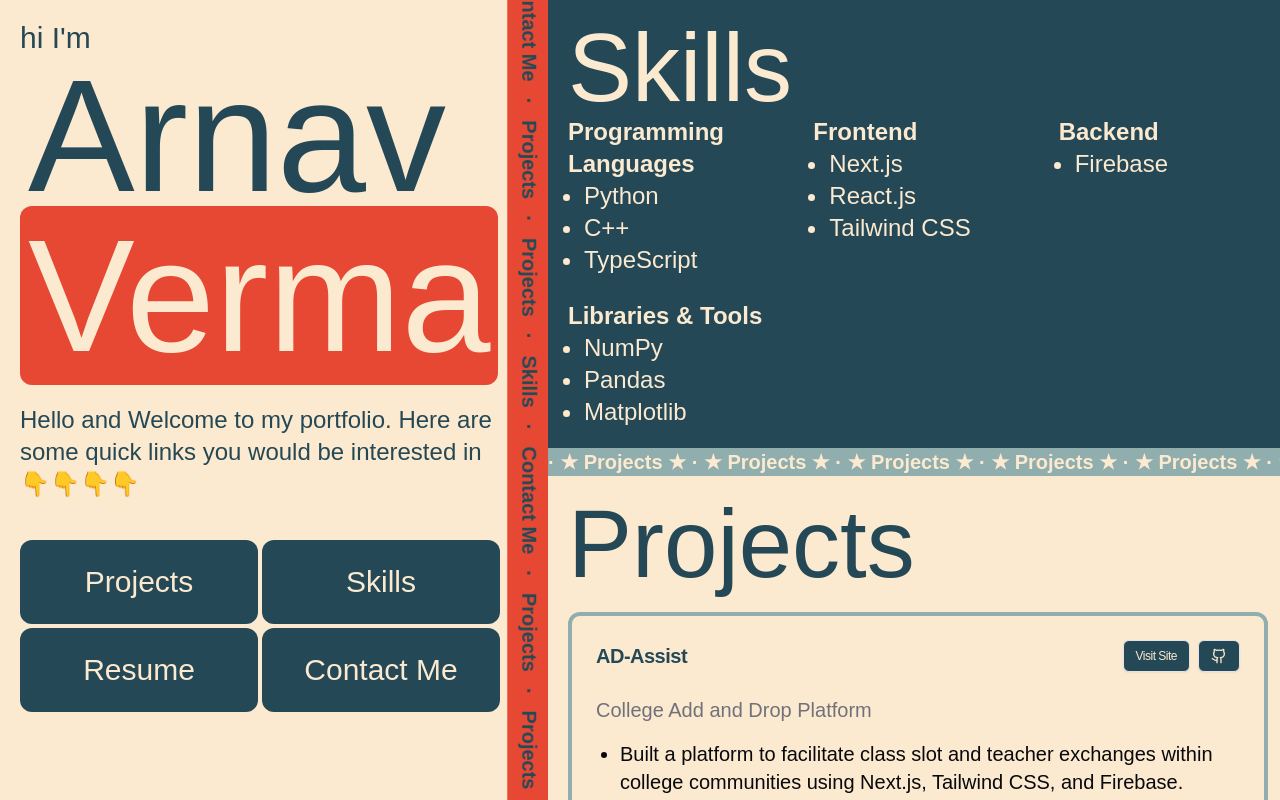
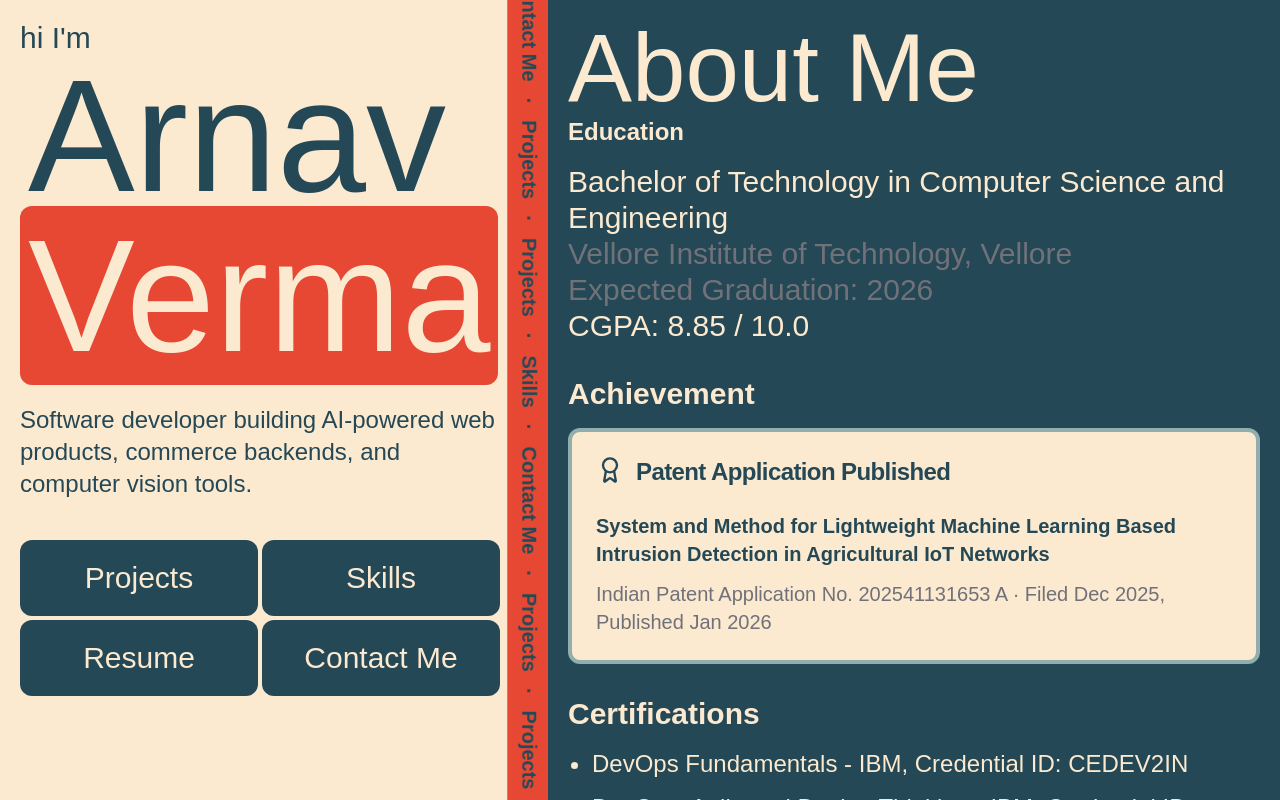
Before and after one commit to Arnav17v/Thecoolportfoliowebsite, a Next.js app: page / in a window 1280 px wide. Built offline with nearby package versions, Linux system fonts and the light colour scheme.

Commit message:
Update portfolio from resume

```diff
--- a/src/app/layout.tsx
+++ b/src/app/layout.tsx
@@ -13,9 +13,9 @@
 });
 
 export const metadata: Metadata = {
-  title: "The Cool Portfolio Website",
+  title: "Arnav Verma | Software Developer",
   description:
-    "Showcasing amazing projects and skills. Built with passion and creativity.",
+    "Portfolio of Arnav Verma, a software developer building AI-powered web products, commerce backends, and computer vision tools.",
 };
 
 export default function RootLayout({
--- a/src/app/page.tsx
+++ b/src/app/page.tsx
@@ -1,87 +1,156 @@
 import { Card, CardContent, CardHeader, CardTitle } from "@/components/ui/card";
 import { Button } from "@/components/ui/button";
 import Link from "next/link";
-import { Github, Linkedin, Mail, Phone } from "lucide-react";
+import {
+  Award,
+  BriefcaseBusiness,
+  CalendarDays,
+  Code2,
+  ExternalLink,
+  Github,
+  Linkedin,
+  Mail,
+  Phone,
+} from "lucide-react";
 
 export default function Home() {
-  const experience = {
-    title: "Frontend Developer (Freelance)",
-    company: "VR Food Products",
-    link: "https://vrfoodproducts.com",
-    repo: "https://github.com/pcell62/vrfoodproducts",
+  const experience = [
+    {
+      title: "Fullstack Developer (Freelance)",
+      company: "DexiChat",
+      period: "Jan 2026",
+      location: "Remote",
+      summary:
+        "Built Shopify commerce infrastructure for a multi-tenant SaaS backend and improved AI-assisted shopping flows.",
+      highlights: ["31 GraphQL ops", "11 Shopify tools", "Hybrid search"],
       description: [
-      "Developed a fully responsive e-commerce website with React.js, Next.js, Tailwind CSS, and TypeScript, improving user engagement by 40%.",
-      "Designed catalog, landing, about us, and product pages to showcase 50+ products with detailed descriptions.",
-      "Deployed on Hostinger, achieving 99.9% uptime and reducing load times by 30%.",
-      "Enhanced performance to score 90 on Google Lighthouse for desktop.",
-    ],
-  };
-  const projects = [
-    {
-      title: "AD-Assist",
-      subtitle: "College Add and Drop Platform",
-      link: "https://ad-eta-vert.vercel.app",
-      repo: "https://github.com/Arnav17v/ad",
-      description: [
-        "Built a platform to facilitate class slot and teacher exchanges within college communities using Next.js, Tailwind CSS, and Firebase.",
-        "Designed and implemented features including request posting, contact sharing, and full CRUD functionality.",
-        "Integrated Firebase Authentication for secure user login and access.",
-        "Deployed on Vercel, ensuring seamless performance and high availability.",
+        "Built and maintained 31 GraphQL operations across Shopify Admin and Storefront APIs for products, variants, customers, carts, checkout, and orders on a Node.js/Express multi-tenant SaaS backend.",
+        "Improved LLM commerce flows with 11 Shopify tool definitions across search, cart, order preparation, order confirmation, and availability workflows.",
+        "Enhanced product search with hybrid retrieval using Storefront predictive search and semantic vector fallback with pgvector.",
       ],
     },
+    {
+      title: "Fullstack Developer (Internship)",
+      company: "DexoDash",
+      period: "May 2025 - July 2025",
+      location: "Remote",
+      summary:
+        "Developed a large-scale admin and storefront platform with AI content tools, PostgreSQL data modeling, and multilingual support.",
+      highlights: ["55+ APIs", "23+ DB models", "46+ AI admin components"],
+      description: [
+        "Built a scalable Next.js 15 app with 55+ API endpoints and 23+ PostgreSQL models, including cart and checkout flows.",
+        "Integrated Google Gemini for AI-powered content generation across 46+ admin components with live rich text editor functionality.",
+        "Implemented i18n with English/Hebrew support, RTL layout, currency conversion, and RBAC with fine-grained permissions.",
+      ],
+    },
+  ];
+
+  const projects = [
     {
       title: "StudyLens",
       subtitle: "AI Study Monitor",
       link: "https://lockedin-eight.vercel.app/",
       repo: "https://github.com/Arnav17v/studylens-model-app",
-      description: [
-        "Built a desktop application for analyzing student focus via real-time local webcam processing using Python, OpenCV, dlib, and DeepFace.",
-        "Integrated drowsiness detection (Eye Aspect Ratio using dlib) and facial emotion analysis (DeepFace) for comprehensive attention monitoring.",
-        "Designed a Tkinter-based GUI displaying real-time focus time, wasted time, drowsy intervals, and attention scores.",
-        "Implemented optional session statistics upload to a secure FastAPI backend while maintaining core processing locally for privacy.",
-        "Packaged the application into distributable executables for macOS using PyInstaller for easy deployment.",
+      pitch: "Privacy-first desktop app that monitors student focus locally through real-time webcam analysis.",
+      tech: ["Python", "OpenCV", "dlib", "DeepFace", "FastAPI"],
+      impact: [
+        {
+          label: "Built",
+          text: "Real-time webcam focus tracking with a Tkinter dashboard.",
+        },
+        {
+          label: "Integrated",
+          text: "Drowsiness detection and facial emotion analysis for attention scoring.",
+        },
+        {
+          label: "Shipped",
+          text: "macOS executables with optional secure backend session uploads.",
+        },
       ],
     },
     {
-      title: "Sumo Snack",
-      subtitle: "Japanese Cuisine Restaurant Platform",
-      link: "https://sumo-snack.vercel.app",
-      repo: "https://github.com/Arnav17v/sumo-snack",
-      description: [
-        "Developed a Japanese cuisine restaurant platform showcasing 20+ menu items with a minimalist, elegant design using Next.js and Tailwind CSS.",
-        "Created a main landing page, menu page, and order online page, improving user engagement by 30% through intuitive navigation.",
-        "Implemented features like menu sorting options, search functionality, and a cart system for seamless checkout, reducing user task time by 25%.",
+      title: "Real-Time Drowsiness Detection System",
+      subtitle: "Collaborative Computer Vision Monitoring System",
+      repo: "https://github.com/Arnav17v",
+      pitch: "Production-ready monitoring platform for multi-device drowsiness detection and live operator visibility.",
+      tech: ["Docker", "AWS EC2", "Flask", "Socket.IO", "Python"],
+      impact: [
+        {
+          label: "Containerized",
+          text: "Multi-stage Docker builds with health checks and persistent model storage.",
+        },
+        {
+          label: "Automated",
+          text: "AWS EC2 deployment with Bash scripts, systemd restart, and UFW rules.",
+        },
+        {
+          label: "Architected",
+          text: "Central Flask dashboard with real-time streaming and REST APIs.",
+        },
       ],
     },
   ];
+
+  const skillGroups = [
+    {
+      title: "Languages",
+      skills: ["Python", "C++", "Java"],
+    },
+    {
+      title: "Frontend",
+      skills: ["React.js", "Next.js", "HTML5", "CSS3", "Tailwind CSS"],
+    },
+    {
+      title: "Backend",
+      skills: ["Node.js", "Express.js", "Flask", "FastAPI"],
+    },
+    {
+      title: "Databases",
+      skills: ["MySQL", "PostgreSQL", "pgvector"],
+    },
+    {
+      title: "Libraries",
+      skills: ["NumPy", "Pandas", "Matplotlib", "OpenCV"],
+    },
+    {
+      title: "Tools & Platforms",
+      skills: ["Git", "GitHub", "Docker", "Vercel", "AWS", "GraphQL"],
+    },
+  ];
+
+  const certifications = [
+    "DevOps Fundamentals - IBM, Credential ID: CEDEV2IN",
+    "DevOps, Agile and Design Thinking - IBM, Credential ID: CEDEA1IN",
+  ];
+
   return (
     <div className="md:h-screen md:flex md:items-center md:justify-center">
       <div className="overflow-hidden relative sm:flex-grow-0 sm:w-fit sm:h-lvh">
         <div className="p-5 md:pr-[3rem]">
           <div className="pb-4">
             <div className="text-3xl">hi I'm</div>
-            <div className="text-8xl max-w-fit md:text-[10rem]">
+            <div className="text-7xl max-w-fit sm:text-8xl md:text-[10rem]">
               <span className="px-2">Arnav</span> <br />{" "}
               <span className="bg-col2 text-col5 px-2 rounded-xl">Verma</span>
             </div>
           </div>
           <div className="text-2xl mt-3 max-w-[30rem]">
-            Hello and Welcome to my portfolio. Here are some quick links you
-            would be interested in 👇👇👇👇
+            Software developer building AI-powered web products, commerce
+            backends, and computer vision tools.
           </div>
           <div className="grid grid-cols-2 text-col5 gap-1 mt-10">
-            <div className="py-6 flex justify-center items-center text-3xl bg-col1 rounded-xl">
+            <div className="py-5 px-3 flex justify-center items-center text-2xl sm:text-3xl bg-col1 rounded-xl">
               <a href="#projects">Projects</a>
             </div>
-            <div className="py-6 flex justify-center items-center text-3xl bg-col1 rounded-xl">
+            <div className="py-5 px-3 flex justify-center items-center text-2xl sm:text-3xl bg-col1 rounded-xl">
               <a href="#skills">Skills</a>
             </div>
-            <a href="https://drive.google.com/file/d/1X6ceUm1taQT-3Lrk6bby9r9UneOwTlxp/view?usp=sharing">
-              <div className="py-6 flex justify-center items-center text-3xl bg-col1 rounded-xl">
+            <a href="/resume.pdf" target="_blank">
+              <div className="py-5 px-3 flex justify-center items-center text-2xl sm:text-3xl bg-col1 rounded-xl">
                 Resume
               </div>
             </a>
-            <div className="py-6 flex justify-center items-center text-3xl bg-col1 rounded-xl">
+            <div className="py-5 px-3 flex justify-center items-center text-2xl sm:text-3xl bg-col1 rounded-xl">
               <a href="#contact">Contact Me</a>
             </div>
           </div>
@@ -128,68 +197,127 @@
       <div className="overflow-y-scroll md:w-1/2 ml-0 flex-grow h-lvh ">
         <div
           className="md:text-8xl text-6xl pl-5 bg-col1 text-col5 py-5"
-          id="skills"
+          id="aboutme"
         >
-          Skills
-          <div className="grid grid-cols-2 text-2xl sm:grid-cols-3 gap-6">
-            {/* Programming Languages */}
+          About Me
+          <section className="text-3xl">
+            <h2 className="text-2xl font-semibold mb-4">Education</h2>
             <div>
-              <h3 className="font-semibold">Programming Languages</h3>
-              <ul className="list-disc pl-4">
-                <li>Python</li>
-                <li>C++</li>
-                <li>TypeScript</li>
+              Bachelor of Technology in Computer Science and Engineering
+            </div>
+            <p className="text-muted-foreground">
+              Vellore Institute of Technology, Vellore
+            </p>
+            <p className="text-muted-foreground">Expected Graduation: 2026</p>
+            <p className="font-medium">CGPA: 8.85 / 10.0</p>
+          </section>
+          <section className="mt-8 text-2xl pr-5">
+            <h2 className="text-3xl font-semibold mb-4">Achievement</h2>
+            <Card className="bg-col5 text-col1 border-4 border-col4 shadow-none">
+              <CardHeader>
+                <CardTitle className="flex items-start gap-3 text-2xl">
+                  <Award className="h-7 w-7 shrink-0" />
+                  Patent Application Published
+                </CardTitle>
+              </CardHeader>
+              <CardContent className="text-xl">
+                <p className="font-semibold">
+                  System and Method for Lightweight Machine Learning Based
+                  Intrusion Detection in Agricultural IoT Networks
+                </p>
+                <p className="mt-3 text-muted-foreground">
+                  Indian Patent Application No. 202541131653 A · Filed Dec 2025,
+                  Published Jan 2026
+                </p>
+              </CardContent>
+            </Card>
+          </section>
+          <section className="mt-8 text-2xl pr-5">
+            <h2 className="text-3xl font-semibold mb-4">Certifications</h2>
+            <ul className="list-disc pl-6 space-y-3">
+              {certifications.map((certification) => (
+                <li key={certification}>{certification}</li>
+              ))}
             </ul>
-            </div>
-
-            {/* Frontend */}
-            <div>
-              <h3 className="font-semibold">Frontend</h3>
-              <ul className="list-disc pl-4">
-                <li>Next.js</li>
-                <li>React.js</li>
-                <li>Tailwind CSS</li>
-              </ul>
-            </div>
-
-            {/* Backend */}
-            <div>
-              <h3 className="font-semibold">Backend</h3>
-              <ul className="list-disc pl-4">
-                <li>Firebase</li>
-              </ul>
-            </div>
-
-            {/* Libraries & Tools */}
-            <div>
-              <h3 className="font-semibold">Libraries & Tools</h3>
-              <ul className="list-disc pl-4">
-                <li>NumPy</li>
-                <li>Pandas</li>
-                <li>Matplotlib</li>
-              </ul>
-            </div>
-          </div>
+          </section>
         </div>
         <div className="bg-col4 text-col5 text-xl font-bold w-full whitespace-nowrap overflow-hidden">
           · ★ Projects ★ · ★ Projects ★ · ★ Projects ★ · ★ Projects ★ · ★
           Projects ★ · ★ Projects ★ · ★ Projects ★ · ★ Projects ★ · ★ Projects ★
           · ★ Projects ★ · ★ Projects ★ ·
         </div>
-        <div className="md:text-8xl text-6xl ml-5 my-5" id="projects">
+        <div className="md:text-8xl text-6xl ml-5 my-5">
+          Work Experience
+          <section className="relative mt-5 grid gap-6 pr-3 text-xl before:absolute before:left-4 before:top-4 before:hidden before:h-[calc(100%-2rem)] before:w-1 before:bg-col4 md:before:block">
+            {experience.map((role) => (
+              <Card
+                className="relative bg-col5 border-4 border-col4 shadow-none transition-all duration-500 hover:-translate-y-1 hover:bg-col4 hover:text-col5 md:ml-12"
+                key={role.company}
+              >
+                <div className="absolute left-[-3.25rem] top-8 hidden h-8 w-8 items-center justify-center rounded-full border-4 border-col4 bg-col2 text-col5 md:flex">
+                  <BriefcaseBusiness className="h-4 w-4" />
+                </div>
+                <CardHeader>
+                  <CardTitle>
+                    <span className="flex flex-col gap-3 text-col1">
+                      <span className="text-3xl leading-none md:text-4xl">
+                        {role.company}
+                      </span>
+                      <span className="flex flex-col gap-2 text-lg font-semibold sm:flex-row sm:items-center sm:justify-between">
+                        <span>{role.title}</span>
+                        <span className="inline-flex w-fit items-center gap-2 rounded-md bg-col1 px-3 py-1 text-sm text-col5">
+                          <CalendarDays className="h-4 w-4" />
+                          {role.period}
+                        </span>
+                      </span>
+                    </span>
+                  </CardTitle>
+                </CardHeader>
+                <CardContent className="space-y-5">
+                  <p className="max-w-3xl text-lg leading-relaxed text-muted-foreground">
+                    {role.summary}
+                  </p>
+                  <div className="flex flex-wrap gap-2">
+                    {role.highlights.map((highlight) => (
+                      <span
+                        className="rounded-md border-2 border-col4 bg-col1 px-3 py-1 text-sm font-bold text-col5"
+                        key={highlight}
+                      >
+                        {highlight}
+                      </span>
+                    ))}
+                    <span className="rounded-md border-2 border-col4 px-3 py-1 text-sm font-bold">
+                      {role.location}
+                    </span>
+                  </div>
+                </CardContent>
+              </Card>
+            ))}
+          </section>
+          <div className="text-5xl font-bold pt-8" id="projects">
             Projects
+          </div>
           <section className="mt-5 text-xl">
             <div className="grid gap-6">
               {projects.map((project) => (
                 <Card
-                  className="bg-col5 hover:bg-col4 hover:text-col5 transition-all duration-500 border-4 mr-3 border-col4 shadow-none"
+                  className="group overflow-hidden bg-col5 transition-all duration-500 hover:-translate-y-1 hover:bg-col4 hover:text-col5 border-4 mr-3 border-col4 shadow-none"
                   key={project.title}
                 >
-                  <CardHeader>
+                  <CardHeader className="pb-3">
                     <CardTitle>
-                      <span className="flex  text-col1 items-center justify-between">
+                      <span className="flex flex-col gap-4 text-col1 sm:flex-row sm:items-start sm:justify-between">
+                        <span>
+                          <span className="flex items-center gap-3 text-3xl md:text-4xl">
+                            <Code2 className="h-8 w-8 shrink-0" />
                             {project.title}
-                        <div className="flex gap-2">
+                          </span>
+                          <span className="mt-2 block text-lg font-semibold text-muted-foreground">
+                            {project.subtitle}
+                          </span>
+                        </span>
+                        <div className="flex shrink-0 gap-2">
+                          {"link" in project && project.link ? (
                             <Button
                               className="bg-col1 text-col5"
                               variant="outline"
@@ -197,9 +325,10 @@
                               asChild
                             >
                               <Link href={project.link} target="_blank">
-                              Visit Site
+                                <ExternalLink className="h-4 w-4" />
                               </Link>
                             </Button>
+                          ) : null}
                           <Button
                             className="bg-col1 text-col5"
                             variant="outline"
@@ -214,89 +343,61 @@
                       </span>
                     </CardTitle>
                   </CardHeader>
-                  <CardContent>
-                    <p className="text-muted-foreground mb-4">
-                      {project.subtitle}
+                  <CardContent className="space-y-5">
+                    <p className="max-w-3xl text-lg leading-relaxed text-muted-foreground">
+                      {project.pitch}
                     </p>
-                    <ul className="list-disc pl-6 space-y-2">
-                      {project.description.map((point, index) => (
-                        <li key={index}>{point}</li>
+                    <div className="flex flex-wrap gap-2">
+                      {project.tech.map((tech) => (
+                        <span
+                          className="rounded-md bg-col2 px-3 py-1 text-sm font-bold text-col5"
+                          key={tech}
+                        >
+                          {tech}
+                        </span>
                       ))}
-                    </ul>
+                    </div>
+                    <div className="grid gap-3">
+                      {project.impact.map((item) => (
+                        <div
+                          className="flex flex-col gap-3 rounded-md border-2 border-col4 bg-col5/70 p-3 text-col1 sm:flex-row sm:items-start"
+                          key={item.label}
+                        >
+                          <span className="w-fit shrink-0 rounded bg-col1 px-2 py-1 text-sm font-bold uppercase tracking-normal text-col5">
+                            {item.label}
+                          </span>
+                          <span className="min-w-0 flex-1">{item.text}</span>
+                        </div>
+                      ))}
+                    </div>
                   </CardContent>
                 </Card>
               ))}
             </div>
           </section>
-          <div className="text-5xl font-bold pt-3">Work Experience</div>
-          <section className="mt-1 text-xl">
-            <Card
-              className=" hover:bg-col4 hover:text-col5 transition-all duration-500 bg-col5  border-4 mr-3 border-col4 shadow-none"
-              key={experience.title}
-            >
-              <CardHeader>
-                <CardTitle>
-                  <span className="flex  text-col1 items-center justify-between">
-                    {experience.title}
-                    <div className="flex gap-2">
-                      <Button
-                        className="bg-col1 text-col5"
-                        variant="outline"
-                        size="sm"
-                        asChild
-                      >
-                        <Link href={experience.link} target="_blank">
-                          Visit Site
-                        </Link>
-                      </Button>
-                      <Button
-                        className="bg-col1 text-col5"
-                        variant="outline"
-                        size="sm"
-                        asChild
-                      >
-                        <Link href={experience.repo} target="_blank">
-                          <Github className="h-4 w-4" />
-                        </Link>
-                      </Button>
-                    </div>
-                  </span>
-                </CardTitle>
-              </CardHeader>
-              <CardContent>
-                <p className="text-muted-foreground mb-4">
-                  {experience.company}
-                </p>
-                <ul className="list-disc pl-6 space-y-2">
-                  {experience.description.map((point, index) => (
-                    <li key={index}>{point}</li>
-                  ))}
-                </ul>
-              </CardContent>
-            </Card>
-          </section>
         </div>
         <div className="bg-col4 text-col5 text-xl font-bold w-full whitespace-nowrap overflow-hidden">
-          · ★ About ME ★ · ★ About ME ★ · ★ About ME ★ · ★ About ME ★ · ★ About
-          ME ★ · ★ About ME ★ · ★ About ME ★ · ★ About ME ★ · ★ About ME ★ · ★
-          About ME ★ · ★ About ME ★ ·
+          · ★ Skills ★ · ★ Skills ★ · ★ Skills ★ · ★ Skills ★ · ★ Skills ★ · ★
+          Skills ★ · ★ Skills ★ · ★ Skills ★ · ★ Skills ★ · ★ Skills ★ · ★
+          Skills ★ ·
         </div>
         <div
           className="md:text-8xl text-6xl pl-5 bg-col1 text-col5 py-5"
-          id="aboutme"
+          id="skills"
         >
-          About Me
-          <section className="text-3xl">
-            <h2 className="text-2xl font-semibold mb-4">Education</h2>
-            <div>
-              Bachelor of Technology in Computer Science and Engineering
+          Skills
+          <div className="grid grid-cols-1 text-xl sm:grid-cols-2 xl:grid-cols-3 gap-6 pr-5 mt-3">
+            {skillGroups.map((group) => (
+              <div key={group.title}>
+                <h3 className="font-semibold text-2xl">{group.title}</h3>
+                <ul className="list-disc pl-4">
+                  {group.skills.map((skill) => (
+                    <li key={skill}>{skill}</li>
+                  ))}
+                </ul>
               </div>
-            <p className="text-muted-foreground">
-              Vellore Institute of Technology, Vellore
-            </p>
-            <p className="text-muted-foreground">Expected Graduation: 2026</p>
-            <p className="font-medium">CGPA: 8.97</p>
-          </section>
+            ))}
+          </div>
         </div>
         <div className="bg-col4 text-col5 text-xl font-bold w-full whitespace-nowrap overflow-hidden">
           · ★ Contact ★ · ★ Contact ★ · ★ Contact ★ · ★ Contact ★ · ★ Contact ★
```
Also changed, not shown: 2 other files (tests, documents, lock files or other folders). Lines whose indentation alone changed are shown as unchanged.
